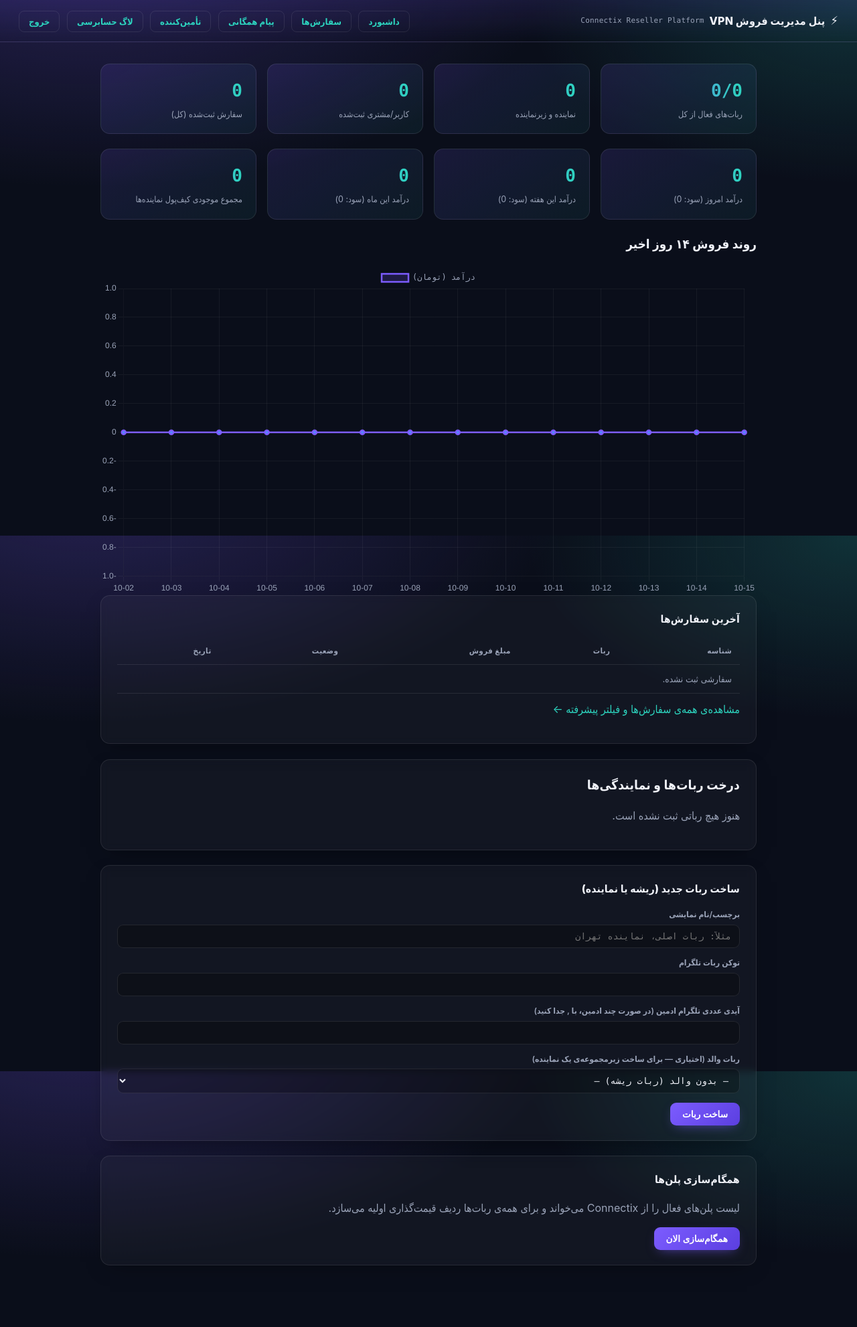
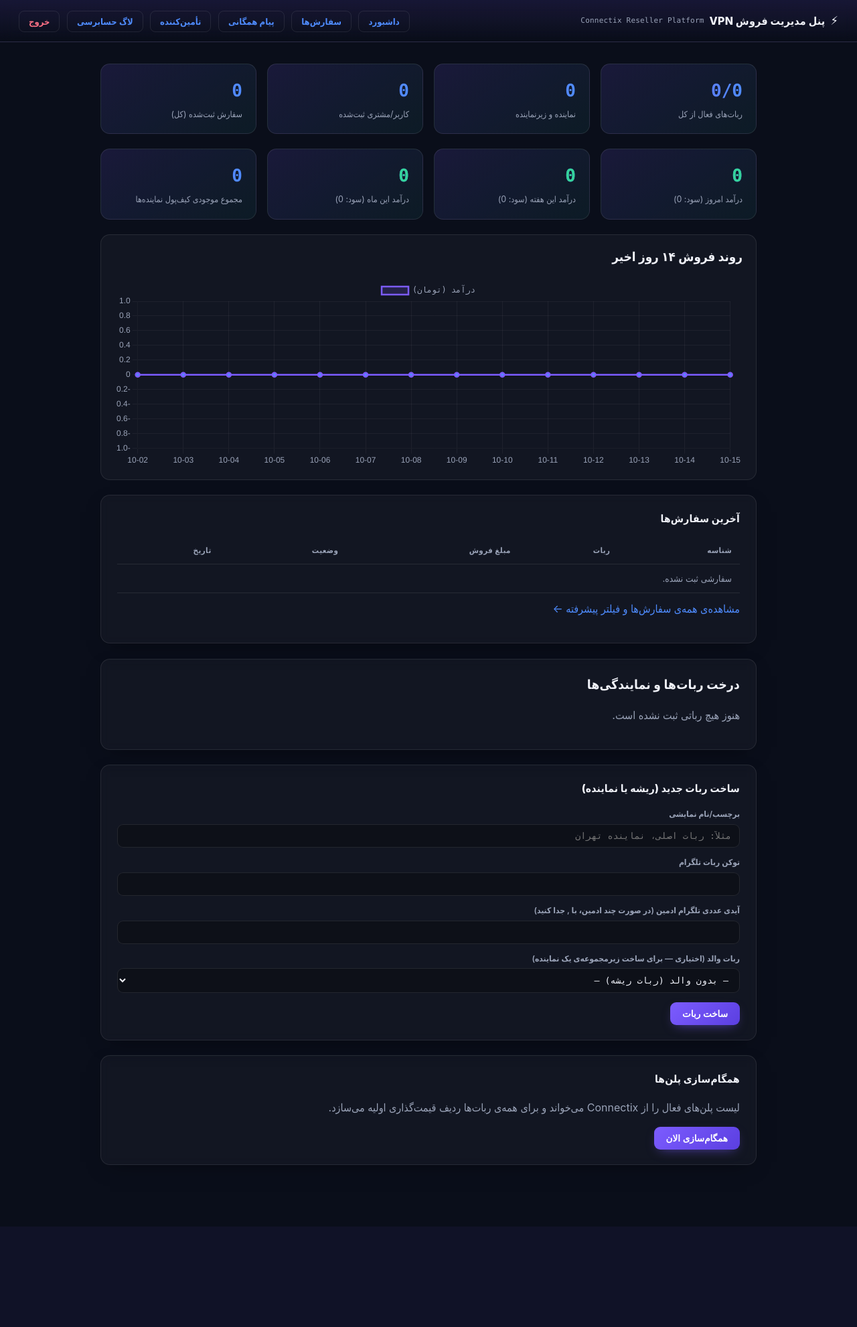
Before and after one commit to Aziz-dev22/Connectix, a FastAPI app: page /admin/ in a window 1280 px wide. Shown: the whole page at 67% size. After the commit the page ends 1832 px from the top, so only its background shows below. Run offline with FastAPI, Linux system fonts and the light colour scheme; the visitor is signed in with stand-in values (Sample User, id 1).

Commit message:
Add files via upload

```diff
--- a/backend/static/style.css
+++ b/backend/static/style.css
@@ -12,7 +12,7 @@
   --text: #F1F3FA;
   --muted: #9AA3B8;
   --accent: #7C5CFF;
-  --accent-2: #2DD4BF;
+  --accent-2: #4F8CFF;
   --accent-text: #fff;
   --danger: #FB7185;
   --ok: #34D399;
@@ -178,6 +178,65 @@ label { display: block; font-size: 12px; color: var(--muted); margin-bottom: 5px
 .muted { color: var(--muted); }
 .kv { font-family: var(--mono); direction: ltr; text-align: left; word-break: break-all; font-size: 12.5px; }
 
+button.small { padding: 5px 11px; font-size: 12px; border-radius: 7px; }
+.inline-edit { display: inline-flex; gap: 6px; align-items: center; }
+.inline-edit input { width: auto; }
+
 .checkbox-row { display: flex; align-items: center; gap: 8px; margin-top: 12px; }
 .checkbox-row input[type=checkbox] { width: 18px; height: 18px; }
 .checkbox-row label { margin: 0; }
+
+/* --- پس‌زمینه‌ی متحرک --- */
+body {
+  background: var(--bg-grad);
+  background-size: 200% 200%;
+  animation: bg-shift 18s ease-in-out infinite;
+}
+@keyframes bg-shift {
+  0%   { background-position: 0% 0%; }
+  50%  { background-position: 100% 60%; }
+  100% { background-position: 0% 0%; }
+}
+
+.logout-link { color: var(--danger) !important; }
+
+.stat.positive .num { color: var(--ok); -webkit-text-fill-color: var(--ok); }
+.stat.negative .num { color: var(--danger); -webkit-text-fill-color: var(--danger); }
+
+.chart-wrap {
+  background: var(--panel);
+  border: 1px solid var(--panel-border);
+  border-radius: var(--radius);
+  padding: 18px 20px;
+  margin-bottom: 22px;
+}
+.chart-wrap canvas { max-height: 280px; }
+
+.filter-bar { display: flex; flex-wrap: wrap; gap: 10px; margin-bottom: 18px; align-items: flex-end; }
+.filter-bar > div { flex: 1; min-width: 140px; }
+.filter-bar label { margin-top: 0; }
+
+.alert-box {
+  display: flex; align-items: center; gap: 10px;
+  padding: 12px 16px; border-radius: var(--radius);
+  border: 1px solid rgba(251,191,36,.35);
+  background: rgba(251,191,36,.08);
+  color: #FDE68A;
+  font-size: 13.5px;
+  margin-bottom: 16px;
+}
+.alert-box.ok { border-color: rgba(52,211,153,.35); background: rgba(52,211,153,.08); color: #A7F3D0; }
+.alert-box.danger { border-color: rgba(251,113,133,.35); background: rgba(251,113,133,.08); color: #FECDD3; }
+
+textarea {
+  background: rgba(0,0,0,.25);
+  border: 1px solid var(--panel-border);
+  color: var(--text);
+  padding: 10px 12px;
+  border-radius: 9px;
+  font-family: var(--sans);
+  width: 100%;
+  min-height: 110px;
+  outline: none;
+}
+textarea:focus { border-color: var(--accent); }
```
